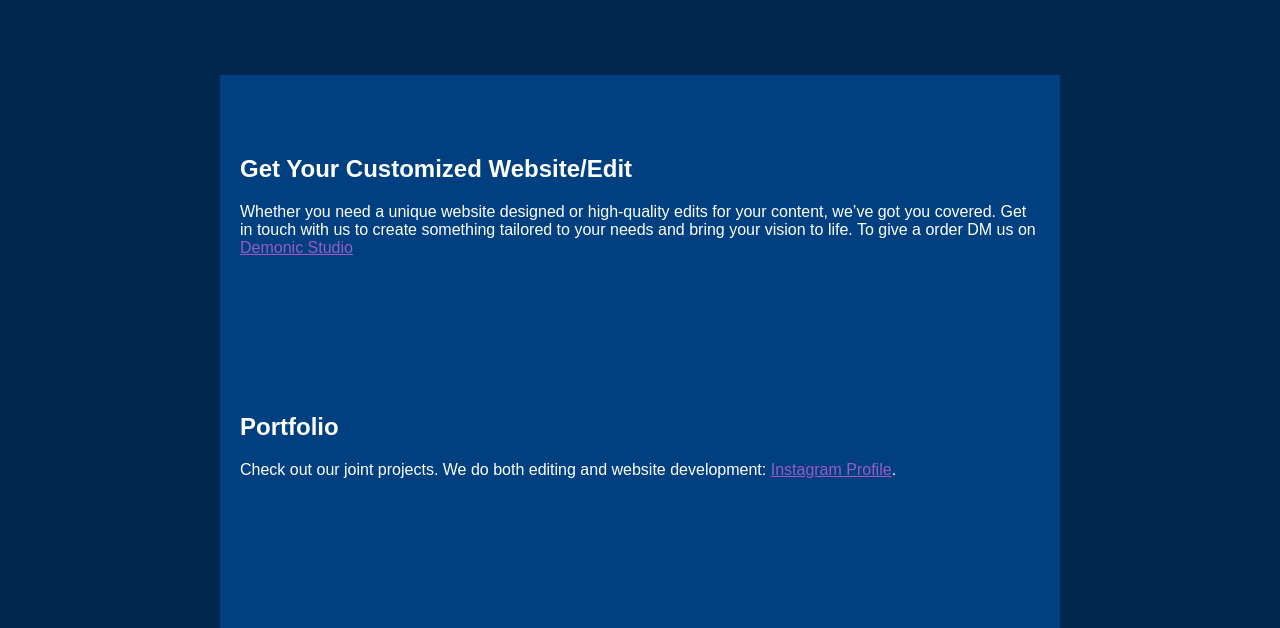
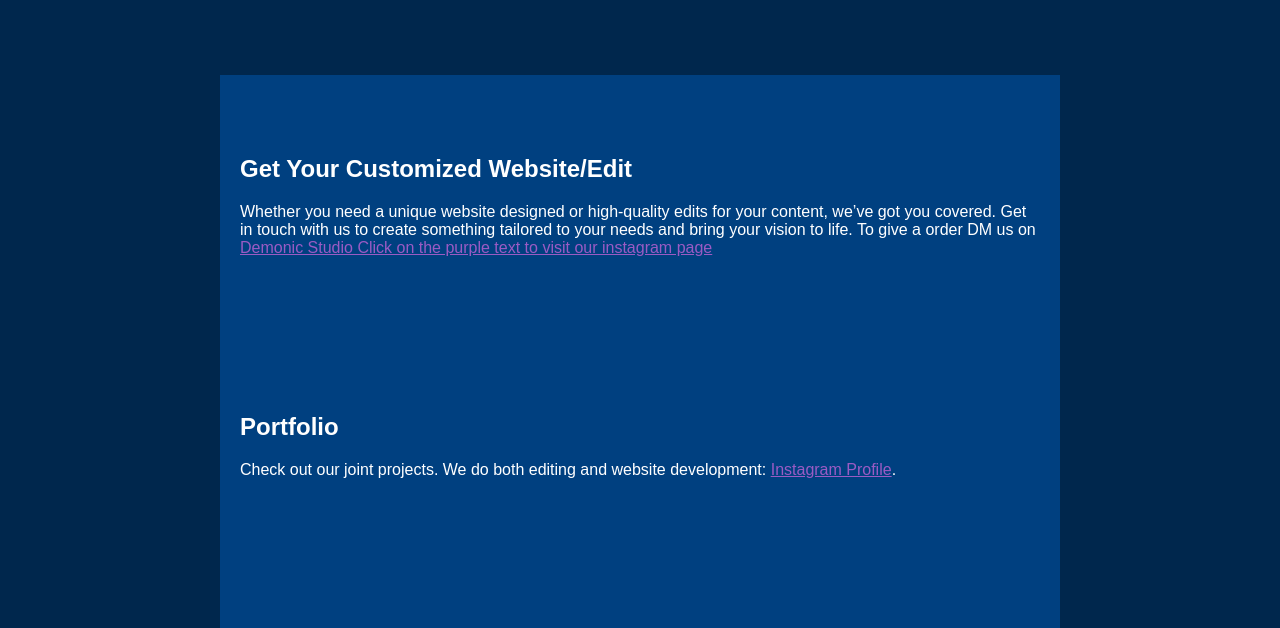
Before and after one commit to kagenouzeta/derek-web, a plain HTML site: page index.html in a window 1280 px wide. Shown: the part 172-800 px from the top of the page. Drawn offline with Linux system fonts and the light colour scheme.

Commit message:
index.html

```diff
--- a/index.html
+++ b/index.html
@@ -146,7 +146,7 @@
 
 <section id="customization" class="customization">
     <h2>Get Your Customized Website/Edit</h2>
-    <p>Whether you need a unique website designed or high-quality edits for your content, we’ve got you covered. Get in touch with us to create something tailored to your needs and bring your vision to life. To give a order DM us on <a href="https://www.instagram.com/demonic_studio" target="_blank" class="portfolio-link">Demonic Studio</a>
+    <p>Whether you need a unique website designed or high-quality edits for your content, we’ve got you covered. Get in touch with us to create something tailored to your needs and bring your vision to life. To give a order DM us on <a href="https://www.instagram.com/demonic_studio" target="_blank" class="portfolio-link">Demonic Studio Click on the purple text to visit our instagram page</a>
 </section>
 
 <section id="portfolio" class="portfolio">
```
